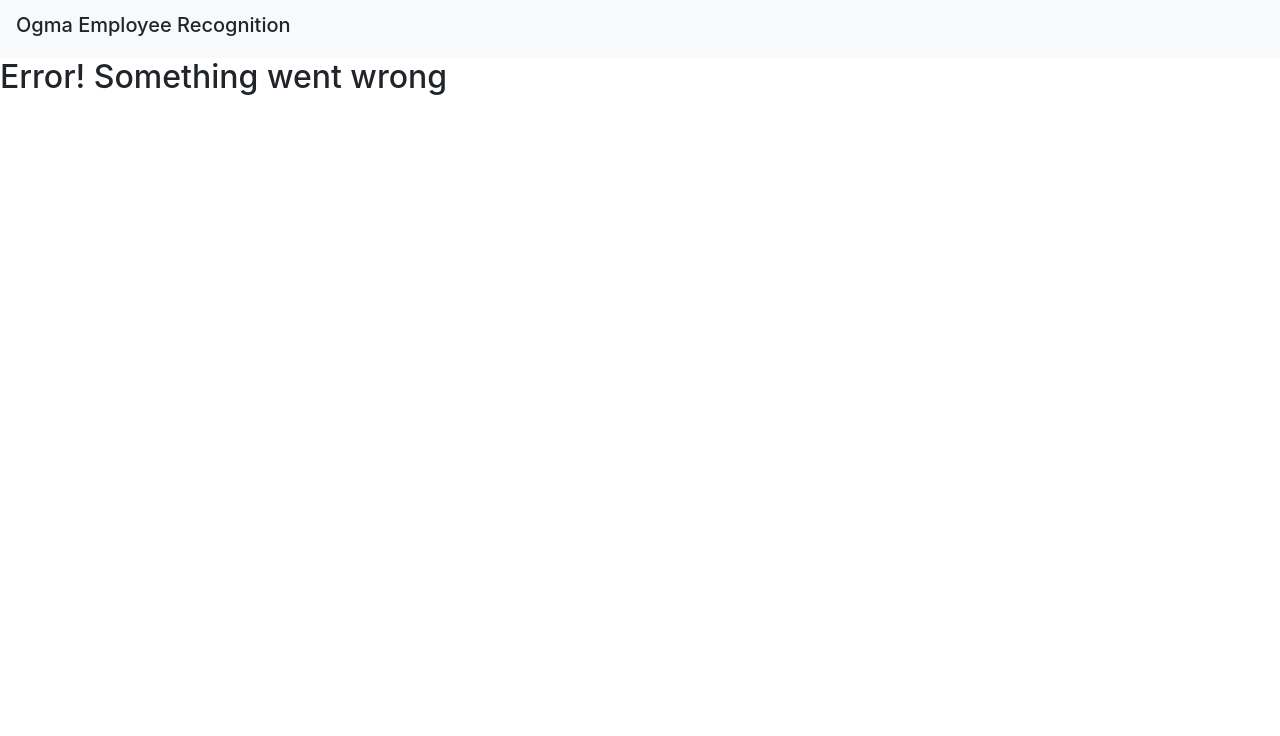
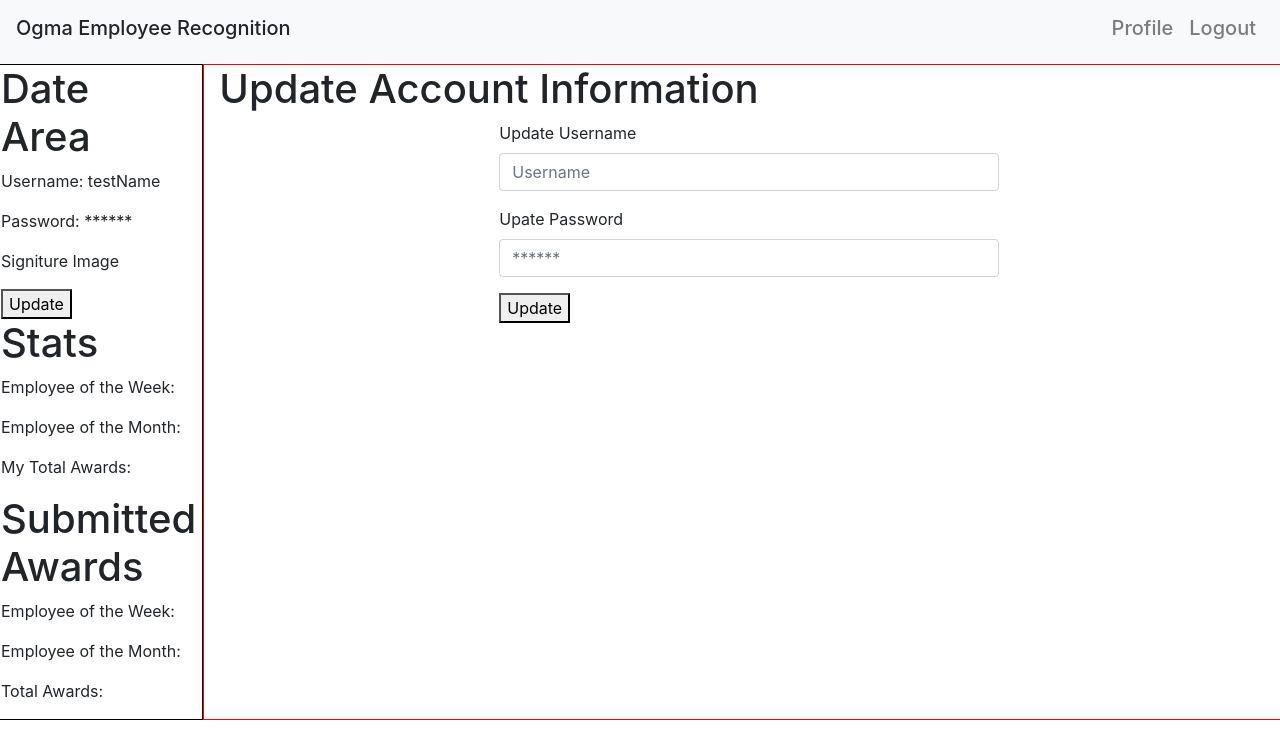
Before and after one commit to amac714/Employee_Recognition_Web_Portal, a React (Create React App) app in the folder client/: page /updateUserInfo in a window 1280 px wide. Shown: the top 736 px of the page. Built offline with nearby package versions, Linux system fonts and the light colour scheme.

Commit message:
Added Update User Info Page

```diff
--- a/client/src/App.js
+++ b/client/src/App.js
@@ -10,7 +10,8 @@ import HomePage from './components/home';
 import AdminMenu from './components/adminMenu';
 import ViewUsers from './components/adminViewUsers';
 import UserHomePage from './components/userHomePage';
-import Login from './components/login'
+import Login from './components/login';
+import UpdateUserInfo from './components/updateUserInfo';
 
 
 export const history = createHistory();
@@ -29,6 +30,7 @@ class App extends Component {
             <Route exact path="/admin" component={AdminLogin}/>
             <Route path="/admin/menu" component={AdminMenu} />
             <Route path="/admin/viewUsers" component={ViewUsers} />
+            <Route path="/updateUserInfo" component={UpdateUserInfo} />
             <Route component={ErrorPage} />
           </Switch>
         </div>
--- a/client/src/components/header.js
+++ b/client/src/components/header.js
@@ -36,7 +36,7 @@ class Header extends Component {
           </NavItem>
         </Nav>
       )
-    else if(path === "/userHomePage")
+    else if(path === "/userHomePage" || path === "/updateUserInfo")
       item = (
         <Nav className="ml-auto" navbar>
           <NavItem>
--- a/client/src/components/sideViewComponents/userAccountInfo.js
+++ b/client/src/components/sideViewComponents/userAccountInfo.js
@@ -1,4 +1,6 @@
 import React, {Component} from 'react';
+import { Link } from 'react-router-dom';
+
 
 class UserAccountInfo extends Component {
     render() {
@@ -7,7 +9,9 @@ class UserAccountInfo extends Component {
                 <p>Username: testName</p>
                 <p>Password: ******</p>
                 <p>Signiture Image</p>
-                <button>Update Info</button>
+                <Link to="/updateUserInfo">
+                    <button>Update</button>
+                </Link>
             </div>
         );
     }
--- /dev/null
+++ b/client/src/components/updateUserInfo.js
@@ -0,0 +1,84 @@
+import React, {Component} from 'react';
+import {Button, Col, Form, FormGroup, Input, Label, Row} from 'reactstrap';
+
+import SideSection from './sideSection';
+import {Link} from "react-router-dom";
+
+
+
+
+class UpdateUserInfo extends Component {
+    constructor(props) {
+        super(props);
+
+        this.state = {
+            userType: "user",
+            username: '',
+            password: '',
+        }
+    }
+
+      // ToDO: connect to API
+      handleSubmit = (e) => {
+        e.preventDefault();
+
+        console.log(this.state.username, this.state.password);
+      };
+
+      onChange = (e) => {
+        this.setState({[e.target.name]: e.target.value})
+      };
+
+
+    render() {
+        return (
+            <div>
+                <Row>
+                    <Col xs="2" style={{border: "1px solid black"}}>
+                        <SideSection userType={this.state.userType}/>
+                    </Col>
+
+                    <Col xs="10" style={{border: "1px solid red"}}>
+                        <h1>Update Account Information</h1>
+
+                        <Form onSubmit={this.handleSubmit}>
+                          <Col sm="12" md={{ size: 6, offset: 3 }}>
+                            <FormGroup>
+                              <Label>Update Username</Label>
+                              <Input
+                                type="text"
+                                name="username"
+                                id="admin_id"
+                                placeholder="Username"
+                                value={this.state.username}
+                                onChange={this.onChange}
+                              />
+                            </FormGroup>
+                          </Col>
+                          <Col sm="12" md={{ size: 6, offset: 3 }}>
+                            <FormGroup>
+                              <Label>Upate Password</Label>
+                              <Input
+                                type="password"
+                                name="password"
+                                id="pw_id"
+                                placeholder="******"
+                                value={this.state.password}
+                                onChange={this.onChange}
+                              />
+                            </FormGroup>
+                          </Col>
+                          <Col sm="12" md={{ size: 6, offset: 3 }}>
+                              <Link to="/userHomePage">
+                                  <button>Update</button>
+                              </Link>
+                          </Col>
+                        </Form>
+                    </Col>
+                </Row>
+            </div>
+        );
+    }
+}
+
+export default UpdateUserInfo;
```
